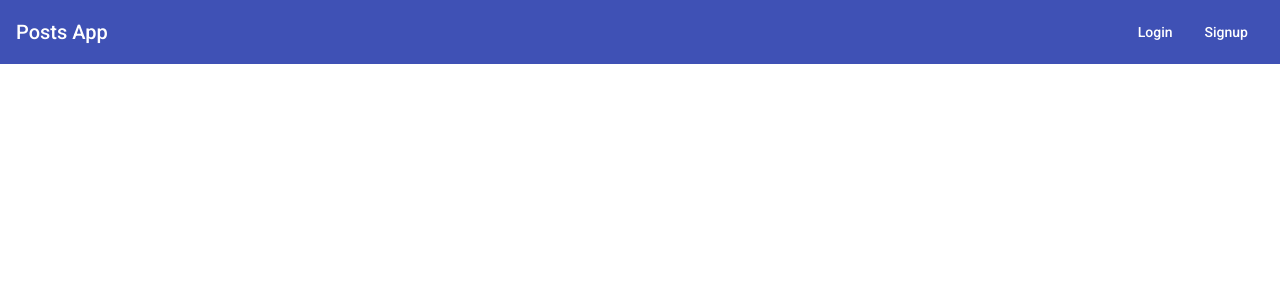
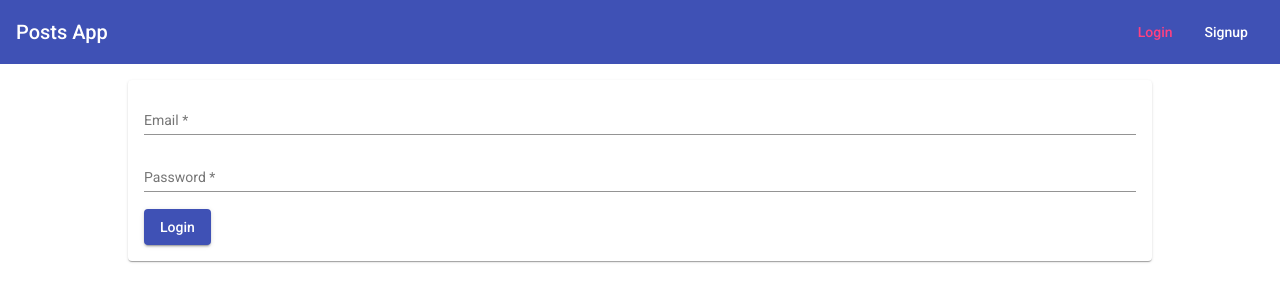
Before and after one commit to vibhorsingh11/mean-stack, an Angular app in the folder mean-stack/: page /auth/login in a window 1280 px wide. Before the commit this address led to /. Shown: the top 302 px of the page. Built offline with nearby package versions, Linux system fonts and the light colour scheme.

Commit message:
implemented lazy-loading

```diff
--- a/mean-stack/src/app/app-routing.module.ts
+++ b/mean-stack/src/app/app-routing.module.ts
@@ -3,8 +3,6 @@
 
 import { PostCreateComponent } from './posts/post-create/post-create.component';
 import { PostListComponent } from './posts/post-list/post-list.component';
-import { LoginComponent } from './auth/login/login.component';
-import { SignupComponent } from './auth/signup/signup.component';
 import { AuthGuard } from './auth/auth-guard';
 
 const routes: Routes = [
@@ -15,8 +13,10 @@
     component: PostCreateComponent,
     canActivate: [AuthGuard],
   },
-  { path: 'login', component: LoginComponent },
-  { path: 'signup', component: SignupComponent },
+  {
+    path: 'auth',
+    loadChildren: () => import('./auth/auth.module').then((m) => m.AuthModule),
+  },
 ];
 
 @NgModule({
--- a/mean-stack/src/app/app.module.ts
+++ b/mean-stack/src/app/app.module.ts
@@ -11,7 +11,6 @@
 import { ErrorInterceptor } from './error-interceptor';
 import { ErrorComponent } from './error/error.component';
 import { PostsModule } from './posts/posts.module';
-import { AuthModule } from './auth/auth.module';
 
 @NgModule({
   declarations: [AppComponent, HeaderComponent, ErrorComponent],
@@ -22,7 +21,6 @@
     BrowserAnimationsModule,
     HttpClientModule,
     PostsModule,
-    AuthModule,
   ],
   providers: [
     { provide: HTTP_INTERCEPTORS, useClass: AuthInterceptor, multi: true },
--- a/mean-stack/src/app/auth/auth-guard.ts
+++ b/mean-stack/src/app/auth/auth-guard.ts
@@ -24,7 +24,7 @@
     | Promise<boolean | UrlTree> {
     const isAuth = this.authService.getIsAuth();
     if (!isAuth) {
-      this.router.navigate(['/login']);
+      this.router.navigate(['/auth/login']);
     }
     return isAuth;
   }
--- a/mean-stack/src/app/auth/auth.module.ts
+++ b/mean-stack/src/app/auth/auth.module.ts
@@ -5,9 +5,10 @@
 import { LoginComponent } from './login/login.component';
 import { SignupComponent } from './signup/signup.component';
 import { MaterialModule } from '../material.module';
+import { AuthRoutingModule } from './auth-routing.module';
 
 @NgModule({
   declarations: [LoginComponent, SignupComponent],
-  imports: [CommonModule, FormsModule, MaterialModule],
+  imports: [CommonModule, FormsModule, MaterialModule, AuthRoutingModule],
 })
 export class AuthModule {}
--- a/mean-stack/src/app/header/header.component.html
+++ b/mean-stack/src/app/header/header.component.html
@@ -6,10 +6,10 @@
             <a mat-button routerLink="/create" routerLinkActive="mat-accent">New Post</a>
         </li>
         <li *ngIf="!userIsAuthenticated">
-            <a mat-button routerLink="/login" routerLinkActive="mat-accent">Login</a>
+            <a mat-button routerLink="/auth/login" routerLinkActive="mat-accent">Login</a>
         </li>
         <li *ngIf="!userIsAuthenticated">
-            <a mat-button routerLink="/signup" routerLinkActive="mat-accent">Signup</a>
+            <a mat-button routerLink="/auth/signup" routerLinkActive="mat-accent">Signup</a>
         </li>
         <li *ngIf="userIsAuthenticated">
             <button mat-button (click)="onLogout()">Logout</button>
```
Also changed, not shown: mean-stack/src/app/auth/auth-routing.module.ts (added, +16 -0 lines).
